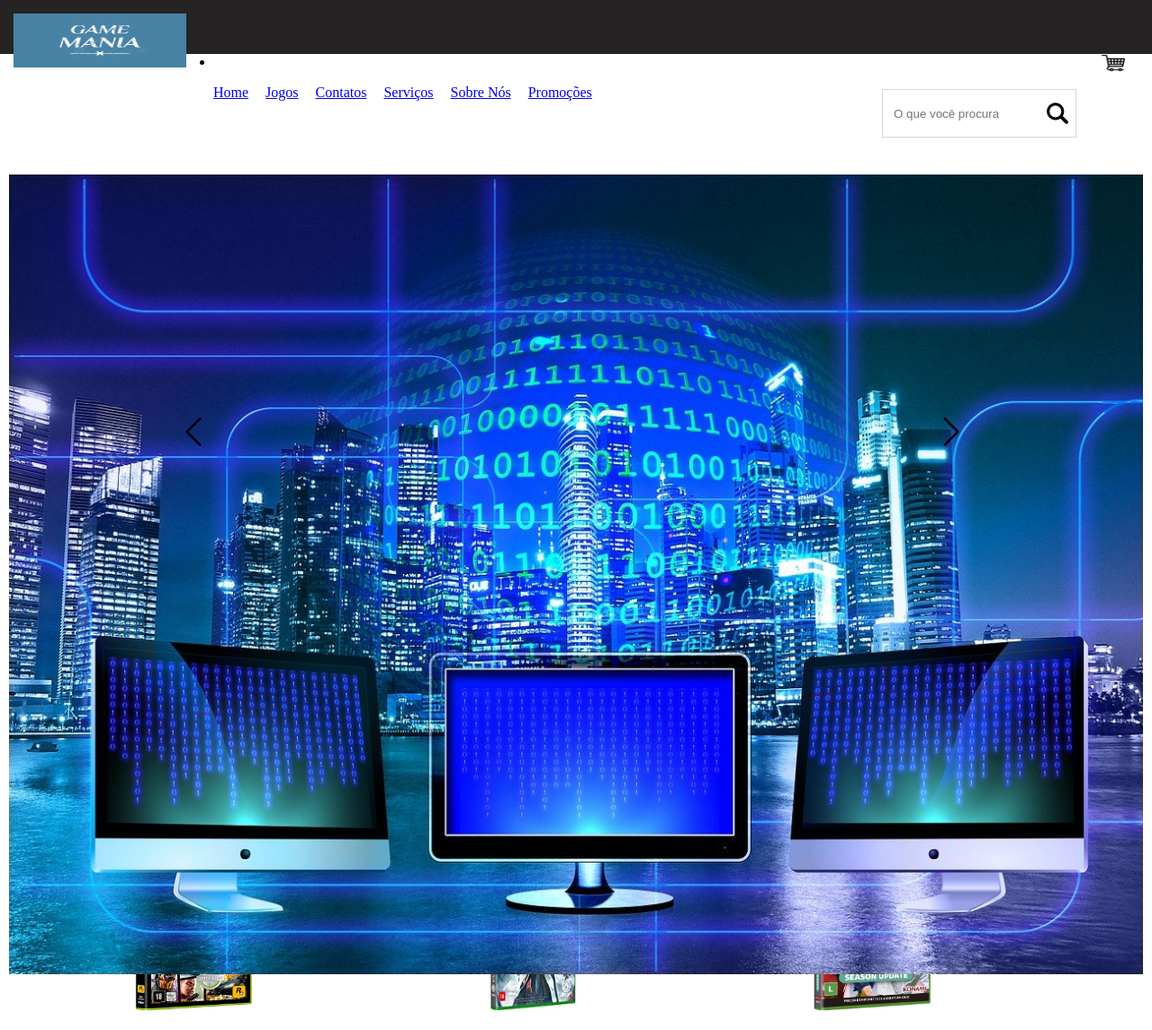
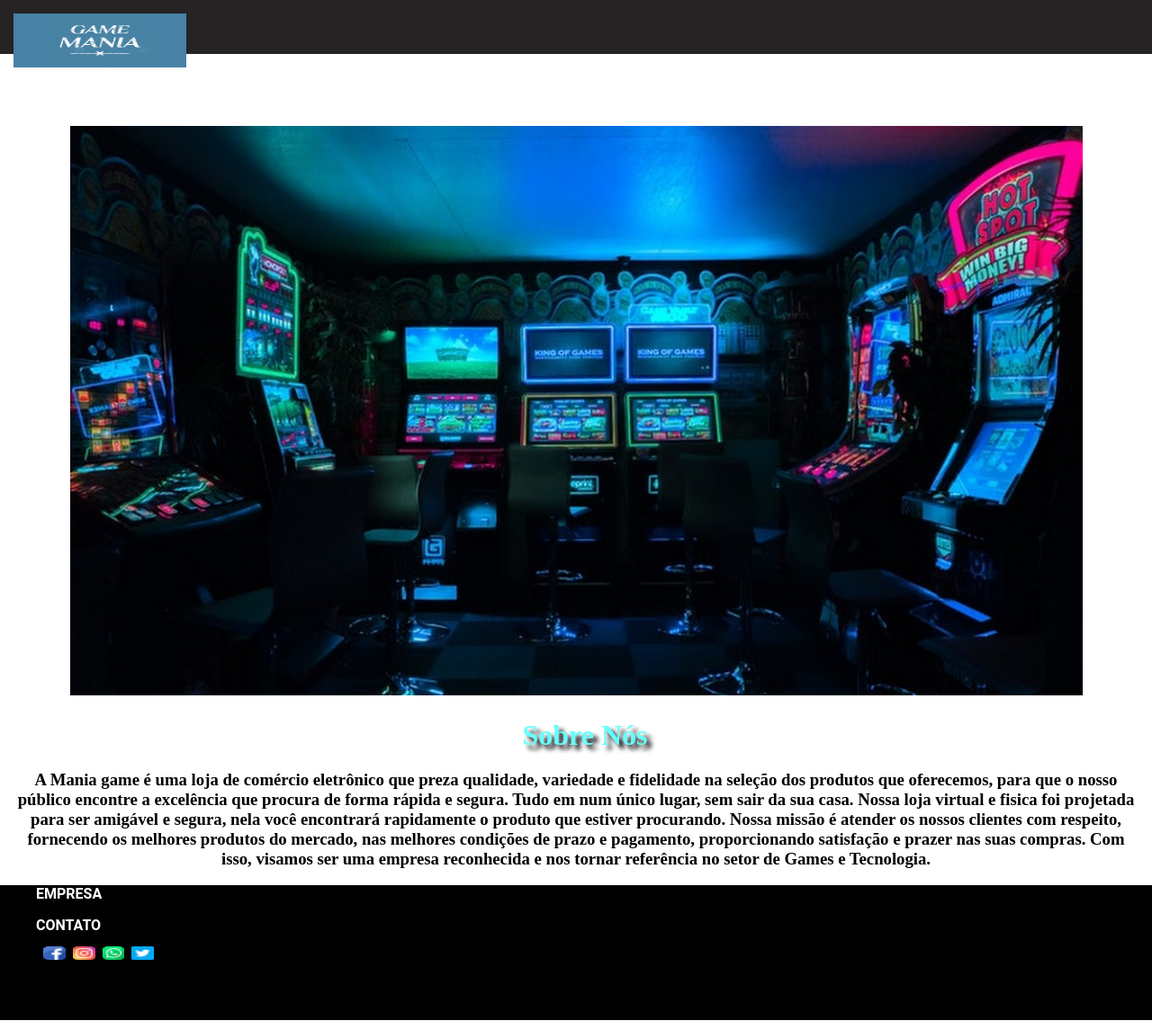
Before and after one commit to kely44/UC9-game, a plain HTML site: page sobrenos.html in a window 1280 px wide. Shown: the top 1145 px of the page at 90% size. Drawn offline with nearby package versions, Linux system fonts and the light colour scheme.

Commit message:
sobrenos

```diff
--- a/css/main.css
+++ b/css/main.css
@@ -298,3 +298,38 @@ form label {
     color: #FFFFFF;
     font-weight: bold;
 }
+
+.idem {
+    padding: 15px;
+    border: 1px #DDD solid;
+}
+
+.idem:nth-child(1) {
+    width: 300px;
+    border-radius: 10px 0px 0px 10px;
+}
+
+.idem:nth-child(2) {
+    width: 40px;
+    border-radius: 0px 10px 10px 0px;
+    text-align: left;
+    color: white;
+    background: black;
+    border: 1px black solid;
+    cursor: pointer;
+    text-indent: -1.3px;
+}
+
+.idem:nth-child(1):focus {
+    box-shadow: 0 0 0 0;
+    outline: 0;
+    border: 1px #DDD solid;
+}
+
+.sobrenos {
+    background: center;
+    margin-bottom: 10px;
+    margin-left: 15px;
+    margin-right: 15px;
+    text-align: center;
+}
--- a/sobrenos.html
+++ b/sobrenos.html
@@ -9,59 +9,20 @@
     <link rel="stylesheet" type="text/css" href="https://cdn.jsdelivr.net/npm/slick-carousel@1.8.1/slick/slick.css" />
 </head>
 
-<body>
 <header class="menu-principal">
     <div class="header-1">
         <div class="logo">
             <img src="./img/logo.png" alt="logo" class="img-logo">
         </div>
     </div>
-        <li>
-            <a href="# "><img src="img/carrinho-de-compras (1).png " class="carrinho "></a>
-        </li>
 </header>
-    <main class="col-100 menu-urls">
-        <div class="header2">
-            <div class="busca">
-                <input placeholder="O que você procura" type="text" />
-            </div>
-            <div class="menu">
-                <ul>
-                    <li>
-                        <a href="./index.html">Home</a>
-                    </li>
-                    <li>
-                        <a href="./jogos.html">Jogos</a>
-                    </li>
-                    <li>
-                        <a href="./contatos.html">Contatos</a>
-                    </li>
-                    <li>
-                        <a href="./servicos.html">Serviços</a>
-                    </li>
-                    <li>
-                        <a href="./sobrenos.html">Sobre Nós</a>
-                    </li>
-                    <li>
-                        <a href="./promocoes.html">Promoções</a>
-                    </li>
-                </ul>
-            </div>
-        </div>
-    </main>
-    <div class="col-100">
-        <div class="slider-principal">
-            <img src="./img/joystk.jpg" width="980%" height="150%">
-            <img src="./img/logo.jpg" width="980%" width="980%" height="80%">
-            <img src="./img/ccccc.jpg" width="980%" width="980%" height="80%">
-        </div>
-    </div>
-    <div class="novidades">
-        <h1> Confira as nossas novidades.</h1>
-        <div class="novidades-img">
-            <img src="./img/71Da26dmOpL._AC_SX385_.jpg" width="35%" height="90%">
-            <img src="./img/71eY04GGUFL._AC_UL200_SR200,200_.jpg" width="35%" height="90% ">
-            <img src="./img/71Ns3cTFNnL._AC_SL1020_.jpg " width="35% " height="90% ">
+<div class="sobrenos">
+    <img src="./img/loja.jpg" width="90%" height="30%">
+    <h1>Sobre Nós</h1>
+    <h3>A Mania game é uma loja de comércio eletrônico que preza qualidade, variedade e fidelidade na seleção dos produtos que oferecemos, para que o nosso público encontre a excelência que procura de forma rápida e segura. Tudo em num único lugar, sem sair
+        da sua casa. Nossa loja virtual e fisica foi projetada para ser amigável e segura, nela você encontrará rapidamente o produto que estiver procurando. Nossa missão é atender os nossos clientes com respeito, fornecendo os melhores produtos do mercado,
+        nas melhores condições de prazo e pagamento, proporcionando satisfação e prazer nas suas compras. Com isso, visamos ser uma empresa reconhecida e nos tornar referência no setor de Games e Tecnologia.
+    </h3>
 </div>
 
 <body>
```
Also changed, not shown: servicos.html (+0 -10 lines), img/loja-game.jpg (added), img/loja.jpg (added). Lines whose indentation alone changed are shown as unchanged.
